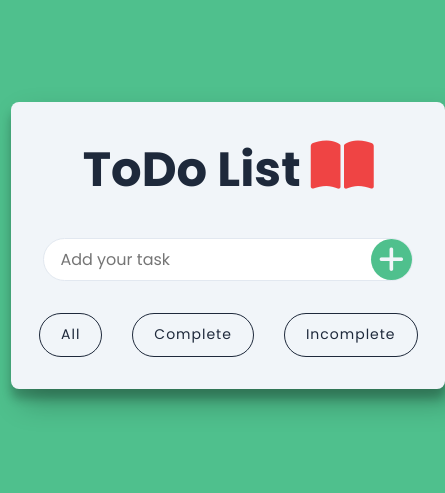
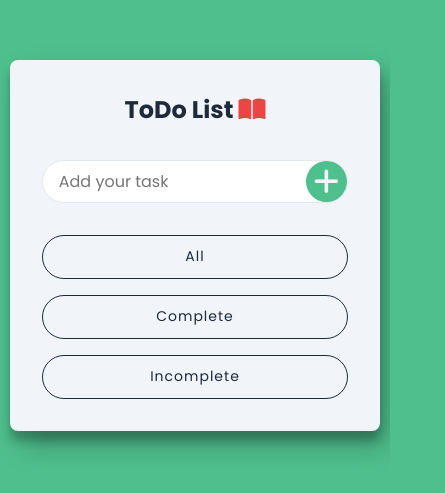
Before and after one commit to shakilahmad3434/javascript-projects, a plain HTML site: page Advance Todo App/index.html in a window 390 px wide. Shown: the part 177-670 px from the top of the page, 445 px wide, since content can reach past the window. Drawn offline with Linux system fonts and the light colour scheme.

Commit message:
add css update

```diff
--- a/Advance Todo App/style.css
+++ b/Advance Todo App/style.css
@@ -399,6 +399,16 @@ form {
   .container{
     width: 95%;
   }
+  .main_heading{
+    font-size: 1.5rem;
+    i{
+      font-size: 1.5rem;
+    }
+  }
+  .task_status{
+    flex-direction: column;
+  }
+  .task_status button{width: 100%;}
   .notifications {
     width: 95%;
   }
```
